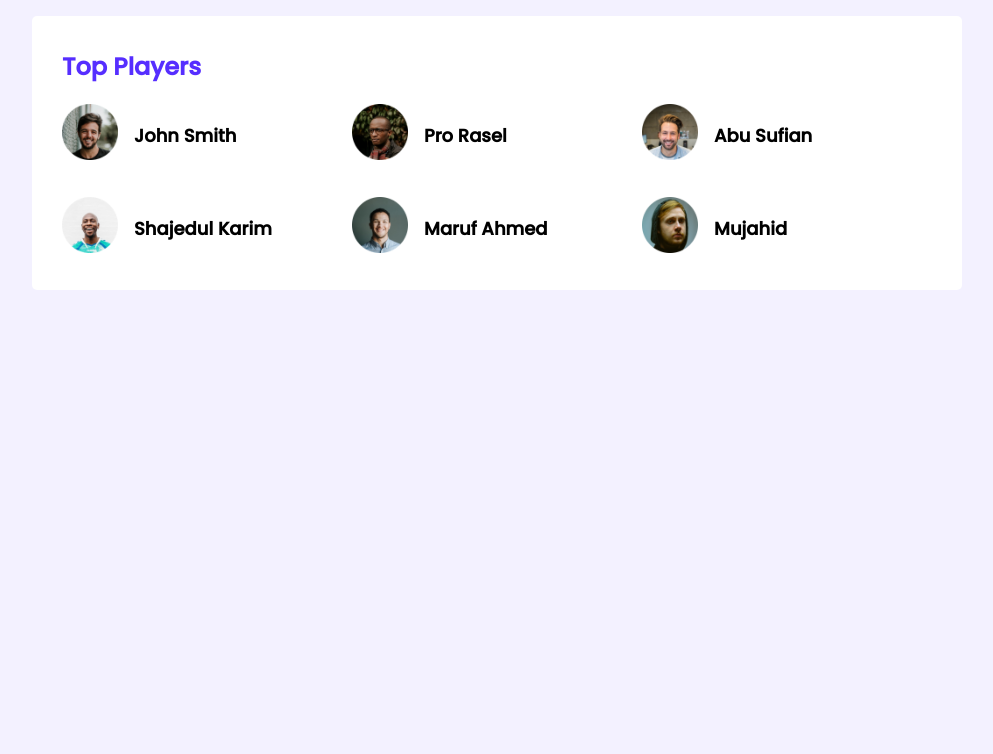
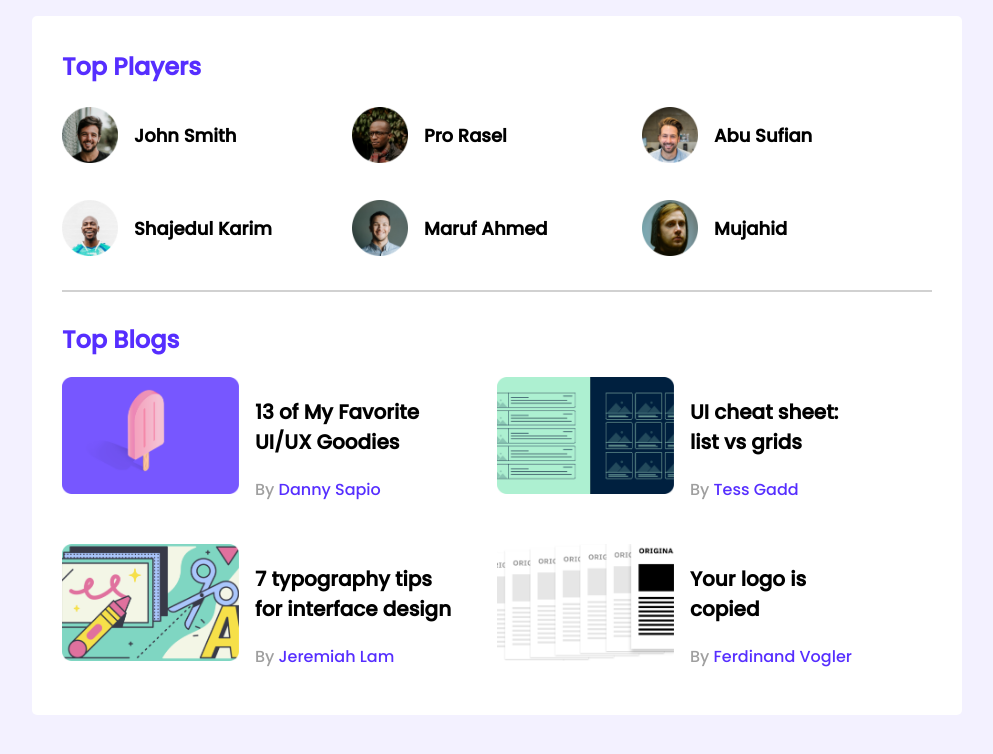
Before and after one commit to Mohona-Mohu-123/leader-board-css, a plain HTML site: page index.html in a window 1280 px wide. Shown: the whole page, without its empty margins (163-1156 px from the left). Drawn offline with Linux system fonts and the light colour scheme.

Commit message:
top blogs styles coding

```diff
--- a/index.html
+++ b/index.html
@@ -41,6 +41,48 @@
                     </div>
                 </div>
             </div>
+            <hr>
+            <div class="top-blogs">
+                <h2 class="section-title">Top Blogs</h2>
+              <div class="blogs">
+                <div class="blog">
+                    <div class="thumbnail">
+                        <img src="images/blogs/blog-1.png" alt="">
+                    </div>
+                    <div class="blog-info">
+                        <h3 class="blog-title">13 of My Favorite <br> UI/UX Goodies</h3>
+                        <p class="blog-author">By <a href=""> Danny Sapio</a></p>
+                    </div>
+                </div>
+                <div class="blog">
+                    <div class="thumbnail">
+                        <img src="images/blogs/blog-2.png" alt="">
+                    </div>
+                    <div class="blog-info">
+                        <h3 class="blog-title">UI cheat sheet: <br> list vs grids</h3>
+                        <p class="blog-author">By <a href="">  Tess Gadd</a></p>
+                    </div>
+                </div>
+                <div class="blog">
+                    <div class="thumbnail">
+                        <img src="images/blogs/blog-3.png" alt="">
+                    </div>
+                    <div class="blog-info">
+                        <h3 class="blog-title">7 typography tips <br> for interface design</h3>
+                        <p class="blog-author">By <a href=""> Jeremiah Lam</a></p>
+                    </div>
+                </div>
+                <div class="blog">
+                    <div class="thumbnail">
+                        <img src="images/blogs/blog-4.png" alt="">
+                    </div>
+                    <div class="blog-info">
+                        <h3 class="blog-title">Your logo is <br> copied</h3>
+                        <p class="blog-author">By <a href="">  Ferdinand Vogler</a></p>
+                    </div>
+                </div>
+              </div>
+            </div>
         </section>
     </menu>
 </body>
--- a/style.css
+++ b/style.css
@@ -1,39 +1,84 @@
 @import url('https://fonts.googleapis.com/css2?family=Poppins:wght@500&display=swap');
 
 /* common and utilities */
-body{
+body {
     background: #F3F1FF;
     font-family: 'Poppins', sans-serif;
 }
-menu{
+
+menu {
     display: flex;
     justify-content: center;
 }
-.container{
+
+.container {
     background: #FFFFFF;
     width: 870px;
     border-radius: 5px;
     padding: 30px;
 }
+
 /* top players */
-.section-title{
+.top-players {
+    margin-bottom: 30px;
+}
+
+.section-title {
     margin-top: 3px;
     color: #562EFF;
     font-size: 24px;
 }
+
 .players {
     display: grid;
     grid-template-columns: repeat(3, 1fr);
     grid-row-gap: 30px;
 }
-.player{
+
+.player {
     display: flex;
+    align-items: center;
 }
+
 .player img {
     width: 56px;
     height: 56px;
 }
-.player-name{
+
+.player-name {
     margin-left: 16px;
     font-size: 18px;
 }
+
+hr {
+    border: 1px solid #D1D1D1;
+    margin-bottom: 30px;
+}
+
+/* top blogs */
+.blogs{
+    display: grid;
+    grid-template-columns: repeat(2, 1fr);
+    grid-row-gap: 26px;
+}
+.blog{
+    display: flex;
+}
+.thumbnail img {
+    width: 177px;
+    height: 117px;
+}
+.blog-info{
+    margin-left: 16px;
+}
+.blog-title{
+    font-size: 20px;
+}
+.blog-author{
+    color: #9F9F9F;
+    font-size: 16px;
+}
+.blog-author a{
+    text-decoration: none;
+    color:#562EFF;
+}
```
